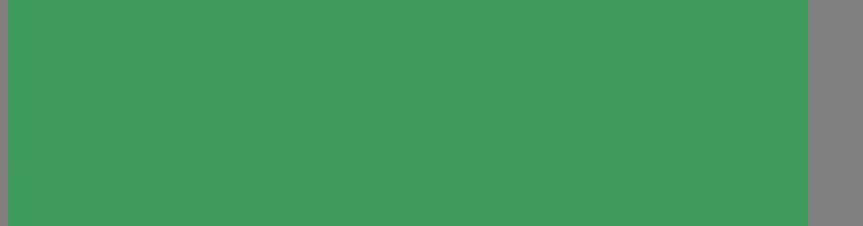
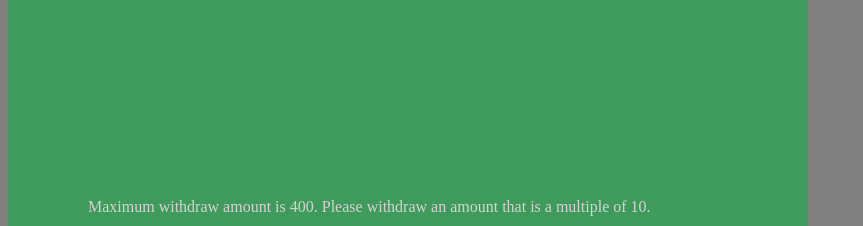
Before and after one commit to dandumitriu33/atm-demo, a Flask app: page /1/options/withdraw in a window 1280 px wide. Shown: the part 582-808 px from the top of the page, without its empty margins (0-863 px from the left). Run offline with Flask 2, Linux system fonts and the light colour scheme.

Commit message:
Improve, validate, test, add utils for Withdraw feature

```diff
--- a/connection.py
+++ b/connection.py
@@ -27,3 +27,9 @@ class Atm(db.Model):
 def get_card_info(card_id):
     result = Atm.query.filter_by(card_id=card_id).first()
     return result
+
+
+def update_balance_in_db(card_id, remaining_balance):
+    result = Atm.query.filter_by(card_id=card_id).first()
+    result.balance = remaining_balance
+    db.session.commit()
--- a/server.py
+++ b/server.py
@@ -1,6 +1,7 @@
 from flask import Flask, render_template, request, redirect, url_for
 from flask_sqlalchemy import SQLAlchemy
 import data_manager
+import utils
 
 
 app = Flask(__name__)
@@ -135,22 +136,15 @@ def withdraw(card_id):
         return render_template('withdraw.html',
                                card_id=card_id)
     elif request.method == 'POST':
-        result = Atm.query.filter_by(card_id=card_id).first()
-        result.balance -= int(request.form['withdraw-amount'])
-        db.session.commit()
-        return redirect(url_for('options', card_id=card_id))
+        withdraw_amount = int(request.form['withdraw-amount'])
+        if utils.validate_withdraw_amount(withdraw_amount) is False:
+            return render_template('invalid-amount.html',
+                                   card_id=card_id)
+        elif utils.validate_withdraw_amount(withdraw_amount) is True:
+            remaining_balance = data_manager.calculate_balance(card_id, withdraw_amount)
+            data_manager.update_balance(card_id, remaining_balance)
+            return redirect(url_for('options', card_id=card_id))
 
-
-# @app.route('/<card_id>/options/balance')
-# def balance(card_id):
-#     result = Atm.query.order_by(Atm.card_id).filter(Atm.card_id == card_id)
-#     for item in result:
-#         balance = item.balance
-#         currency = item.currency
-#     return render_template('balance.html',
-#                            card_id=card_id,
-#                            balance=balance,
-#                            currency=currency)
 
 @app.route('/<card_id>/options/balance')
 def balance(card_id):
@@ -173,9 +167,7 @@ def details(card_id):
                            holder=holder,
                            type=type,
                            bank_name=bank_name,
-                           bank_account=bank_account
-                           )
-
+                           bank_account=bank_account)
 
 
 if __name__ == "__main__":
--- a/static/css/main.css
+++ b/static/css/main.css
@@ -144,6 +144,20 @@ h1 {
     color: lightgray;
 }
 
+.invalid-withdraw-h1 {
+    position: fixed;
+    color: lightgray;
+    margin-top: 270px;
+    margin-left: 285px;
+}
+
+.withdraw-info {
+    position: fixed;
+    color: lightgray;
+    margin-top: 720px;
+    margin-left: 80px;
+}
+
 .withdraw-button {
     width: 180px;
     background-color: darkgray;
--- a/templates/withdraw.html
+++ b/templates/withdraw.html
@@ -20,7 +20,7 @@
     </form>
 
 </div>
-
+<p class="withdraw-info">Maximum withdraw amount is 400. Please withdraw an amount that is a multiple of 10.</p>
 
 
 {% endblock body %}
--- a/test_data_manager.py
+++ b/test_data_manager.py
@@ -38,6 +38,9 @@ class TestDataManager(unittest.TestCase):
         answer = data_manager.get_specific_card_currency(1893)
         self.assertEqual(answer, 'USD')
 
+    def test_calculate_balance(self):
+        answer = data_manager.calculate_balance(1234, 400)
+        self.assertEqual(answer, 4600)
 
 if __name__ == '__main__':
     unittest.main()
```
Also changed, not shown: data_manager.py (+10 -0 lines), templates/invalid-amount.html (added, +16 -0 lines), test_utils.py (added, +21 -0 lines), utils.py (added, +7 -0 lines), atm.db.
